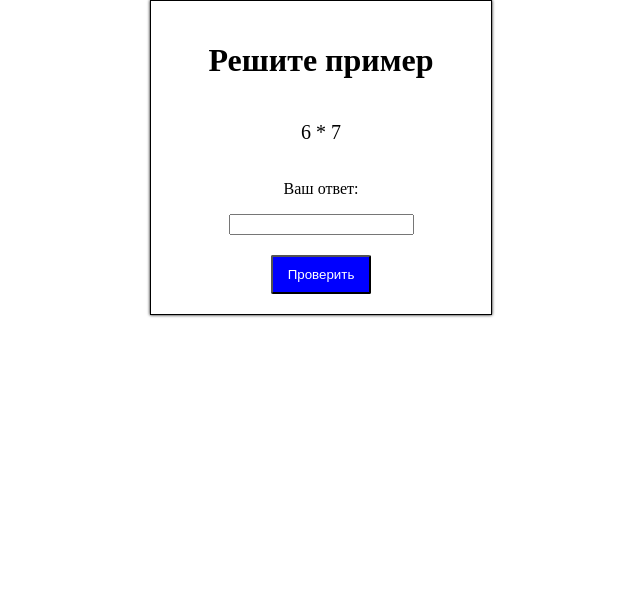
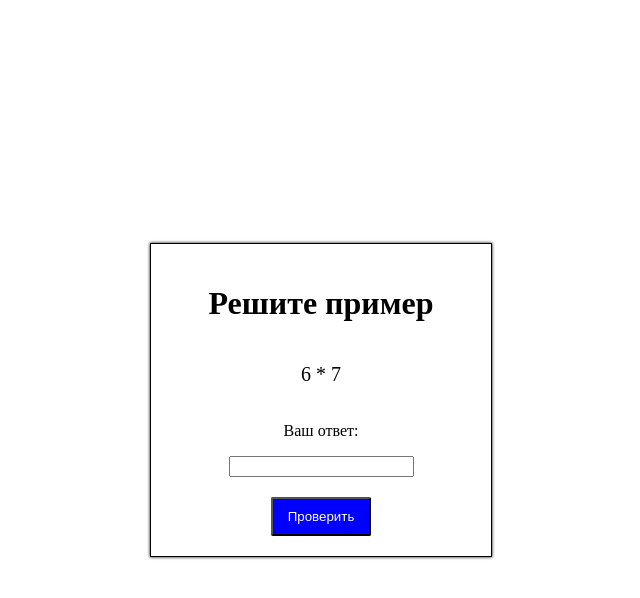
Before and after one commit to behindthep/js-math-game, a plain HTML site: page index.html in a window 1280 px wide. Shown: the whole page, without its empty margins (319-959 px from the left). Drawn offline with Linux system fonts and the light colour scheme.

Commit message:
Update styles.css

```diff
--- a/css/styles.css
+++ b/css/styles.css
@@ -1,6 +1,8 @@
 body {
     display: flex;
     align-items: center;
+    justify-content: center;
+    height: 100vh;
     margin: 0;
 }
 
@@ -17,7 +19,7 @@ body {
     display: flex;
     align-items: center;
     flex-direction: column;
-    margin: 0 auto;
+    /* margin: 0 auto; */
 }
 
 .input {
```
